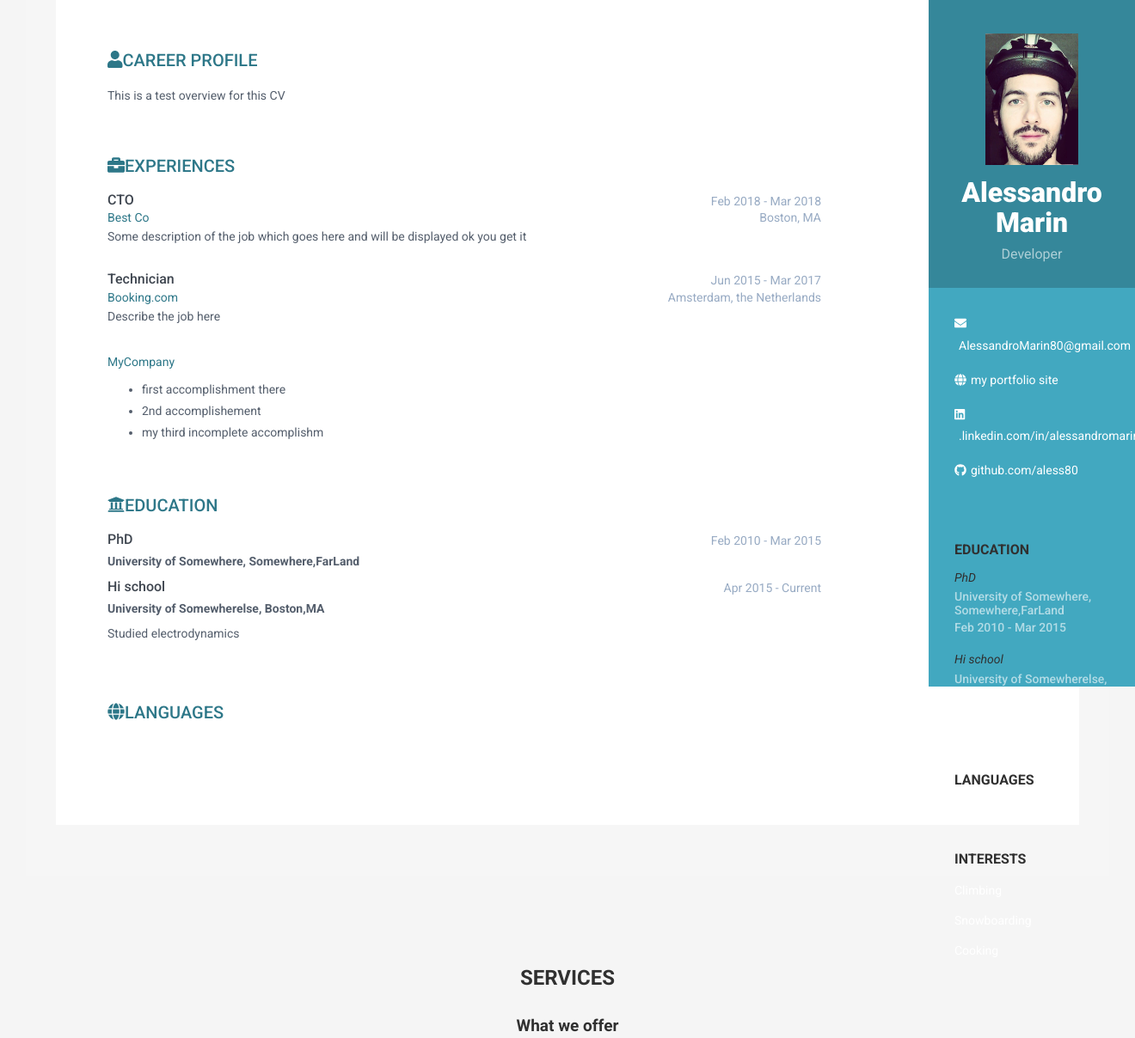
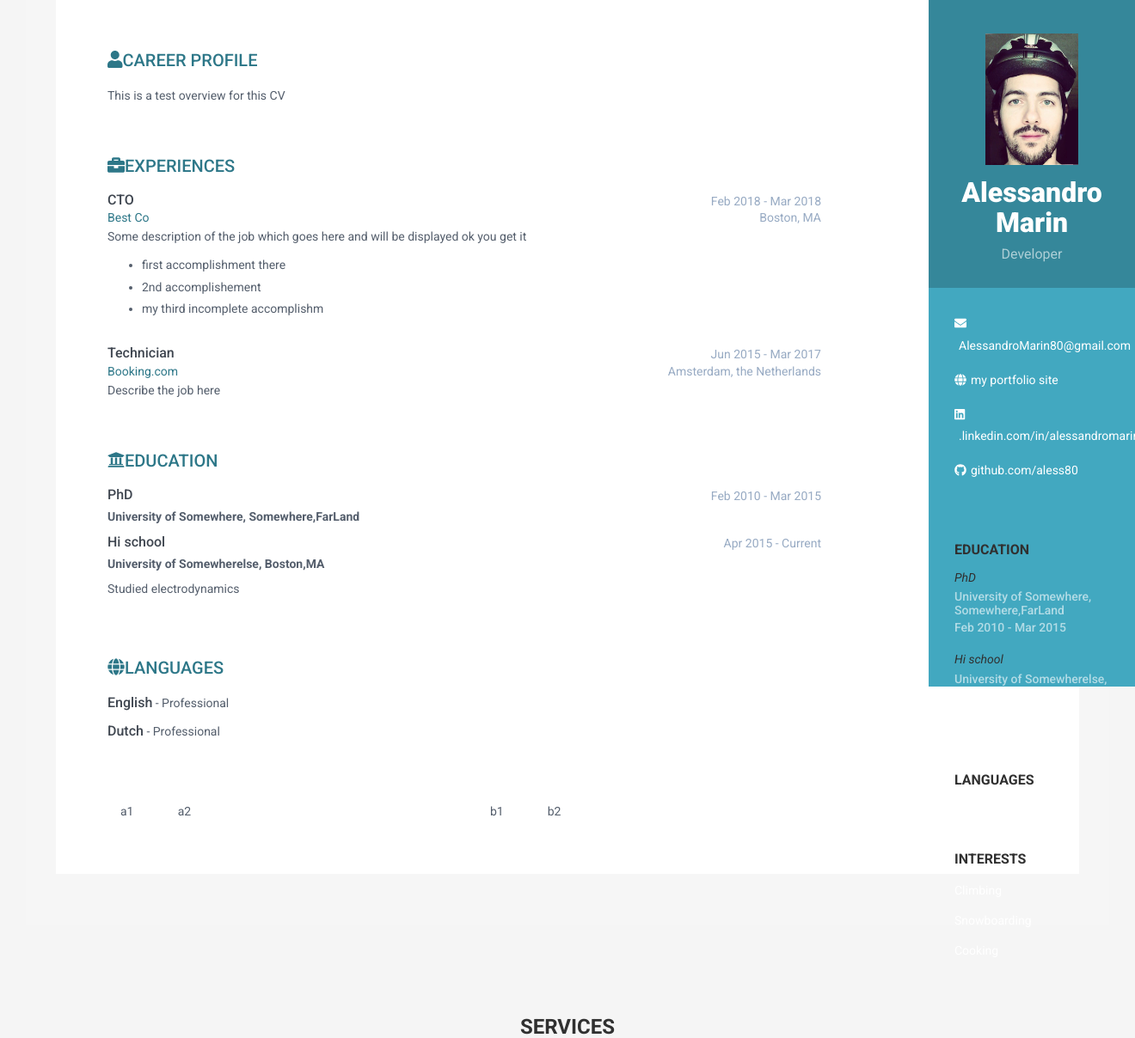
Before and after one commit to yslen7/Djangoresume, a Django app: page / in a window 1320 px wide; the page is wider, and only the part inside the window is pictured. Shown: the part 1600-2808 px from the top of that part at 86% size. Run offline with Django 3.2, Linux system fonts and the light colour scheme; data comes from the database, SQL or seed files in the repository; some libraries are stand-ins or nearby versions.

Commit message:
Tue Feb 27 23:34:18 EST 2018

```diff
--- a/resume/models.py
+++ b/resume/models.py
@@ -34,15 +34,14 @@ class PersonalInfo(models.Model):
     def __unicode__(self):
         return self.full_name()
 
-class Language(models.Model):
+class Languages(models.Model):
     language = models.CharField(max_length=20,blank=False)
     level = models.CharField(max_length=30,blank=False)
-    #personalinfo = models.ForeignKey('PersonalInfo',on_delete=models.CASCADE)
     ordering = models.IntegerField(default=1)
     class Meta:
         ordering = ['ordering','id']
     def __unicode__(self):
-        return ''.join([self.PersonalInfo.full_name, '-', self.language, '-', self.level])
+        return ''.join([self.language, '-', self.level])
 
 class Education(models.Model):
     name = models.CharField(max_length=250)
--- a/resume/templates/resume/resume.html
+++ b/resume/templates/resume/resume.html
@@ -137,19 +137,37 @@
             {% endfor %}
         </section>
 
+
+
         <section class="section ">
             <h2 class="section-title"><i class="fa fa-globe"></i>Languages</h2>
-            {% for lan in language %}
+            {% for lan in languages %}
             <div class="item">
                 <div class="meta">
                     <div class="upper-row">
-                        <h3 class="job-title">{{ lan.language }}</h3>
-                        <h5 class="meta">{{ lan.professional }}</h5>
+                        <h3 style="display:inline-block;" class="job-title">{{ lan.language|capfirst }}</h3>
+                        <p style="display:inline-block;" class="meta"> - {{ lan.level|capfirst }}</p>
                     </div>
                 </div>
             </div>
             {% endfor %}
         </section>
+
+
+
+    <section>
+        <div class="row">
+            <div class="col-sm-6">
+                <div class="col-sm-2">a1</div>
+                <div class="col-sm-2">a2</div>
+            </div>
+            <div class="col-sm-6">
+                <div class="col-sm-2">b1</div>
+                <div class="col-sm-2">b2</div>
+            </div>
+        </div>
+    </section>
+
       </div> <!--main-wrapper-->
 
     {% endwith %}
--- a/resume/views.py
+++ b/resume/views.py
@@ -3,7 +3,7 @@ from django.http import HttpResponse
 from django.contrib.sites.requests import RequestSite
 from django.template import RequestContext
 
-from .models import Overview, PersonalInfo, Education, Job, Accomplishment, Skillset, Skill
+from .models import Overview, PersonalInfo, Education, Job, Accomplishment, Skillset, Skill, Languages
 
 
 
@@ -16,6 +16,7 @@ def index(request):
     site_name = RequestSite(request).domain
     personal_info = PersonalInfo.objects.all()[:1]
     overview = Overview.objects.all()[:1]
+    languages = Languages.objects.all()
     education = Education.objects.all()
     job_list = Job.objects.all()
     skill_sets = Skillset.objects.all()
@@ -24,6 +25,7 @@ def index(request):
         'site_name': site_name,
         'personal_info': personal_info,
         'overview' : overview,
+        'languages' : languages,
         'job_list' : job_list,
         'education' : education,
         'skill_sets' : skill_sets,
```
Also changed, not shown: README.md, db.sqlite3, resume/migrations/0018_delete_language.py (added), resume/migrations/0019_languages.py (added).
